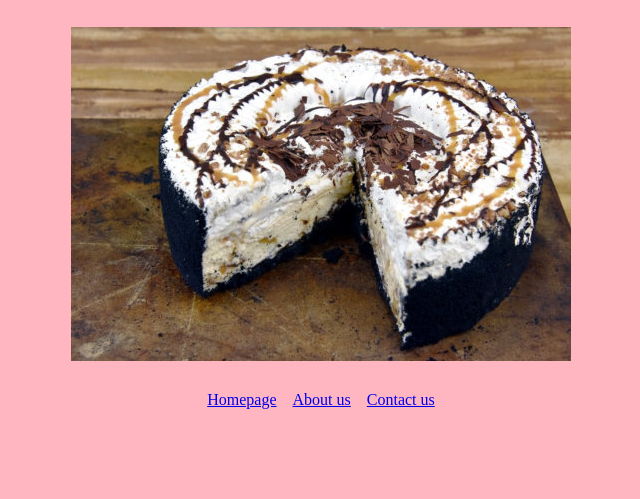
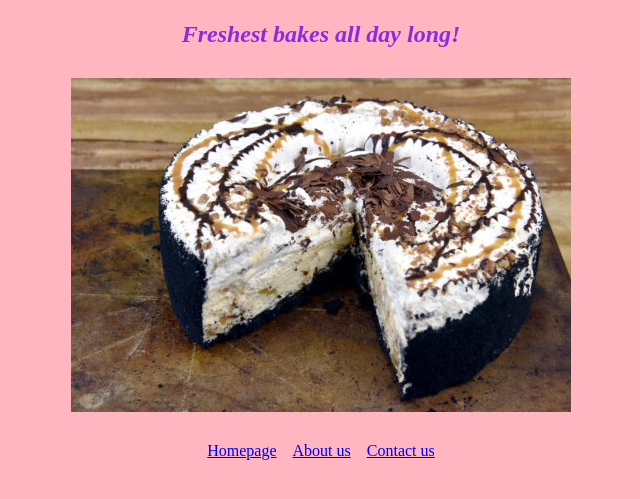
Before and after one commit to VuvuM03/cake_page, a plain HTML site: page about.html in a window 1280 px wide. Shown: the part 69-568 px from the top of the page, without its empty margins (319-959 px from the left). Drawn offline with Linux system fonts and the light colour scheme.

Commit message:
Updated site with SEO changes

```diff
--- a/about.html
+++ b/about.html
@@ -2,13 +2,16 @@
 <html lang="en">
   <head>
     <meta charset="UTF-8" />
-    <meta name="viewport" content="width=device-width, initial-scale=1.0" />
+    <meta name="description" content="Fresh cakes in South Africa" />
     <link rel="stylesheet" href="style/app.css" />
-    <title>About us</title>
+    <title>Fresh cakes</title>
   </head>
   <body>
     <h1>🎂 Fresh cakes</h1>
-    <img src="media/cakes.jpg" class="cake-photo">
+    <h2>
+      Freshest bakes all day long!
+    </h2>
+    <img src="media/cakes.jpg" class="cake-photo" alt="Baked cake">
     <div class="container">
       <div class="row">
         <a href="index.html" >Homepage</a>
--- a/style/app.css
+++ b/style/app.css
@@ -8,6 +8,11 @@ h1 {
   font-style: italic;
 }
 
+h2 {
+  text-align: center;
+  font-style: italic;
+  color: blueviolet;
+}
 p {
   text-align: center;
   font-size: 20px;
```
Also changed, not shown: contact.html (+3 -2 lines), index.html (+1 -0 lines).
